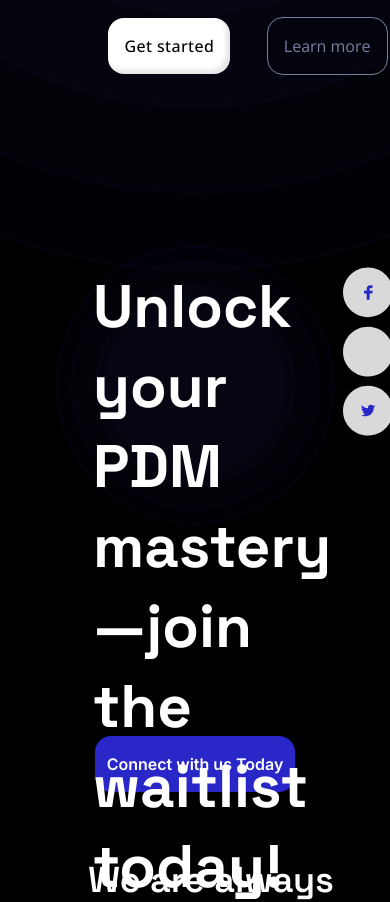
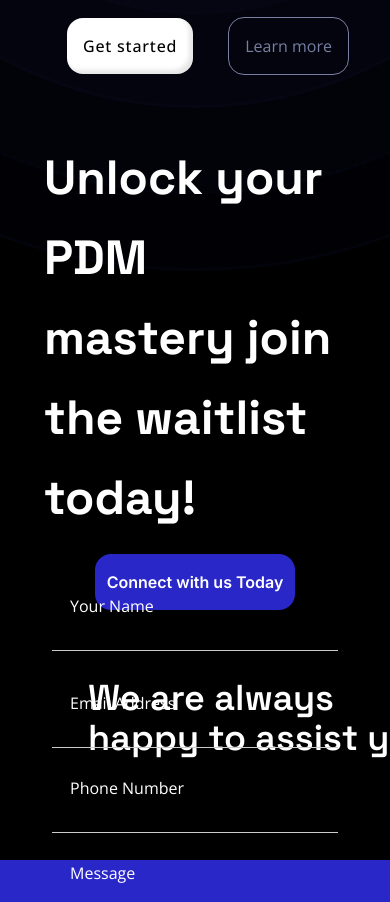
Before and after one commit to PhoinixTechnologies/pdm, a React (Vite) app: page / in a window 390 px wide. Shown: the part 4600-5502 px from the top of the page. Built offline with nearby package versions, Linux system fonts and the light colour scheme; a web font is replaced by a local one.

Commit message:
each section responsivenwss

```diff
--- a/src/Agenda.jsx
+++ b/src/Agenda.jsx
@@ -1,7 +1,7 @@
 import about from './img/agenda.png'
 const Agenda = () => {
     return (
-      <div className='bg-black  p-20 py-40 flex flex-col gap-70 mt-10' id='Agenda'>
+      <div className='bg-black  p-20 px-10 md:px-20 py-40 flex flex-col gap-70 mt-10' id='Agenda'>
             <div className='flex justify-center items-center h-max relative'>
                 <div className="w-[630px] h-[629px] flex-shrink-0 rounded-[630px] border-[3px] border-dashed border-[#0D0F2B] opacity-90 bg-[#060714] flex justify-center items-center">
                     <div className="w-[818px] h-[817px] flex-shrink-0 rounded-[818px] border-[3px] border-solid border-[#0D0F2B] opacity-80 bg-[#060714] flex justify-center items-center">
@@ -33,34 +33,33 @@ const Agenda = () => {
                             <p className='flex md:max-w-160 font-link text-md leading-6 font-medium h-max md:row-start-2 md:text-sm text-justify md:text-left '>
                                 I am an experienced tutor with strong foundation in Python programming, data analysis and machine learning. I specialize in guiding students and professionals through complex topics like data manipulation, visualization and machine learning development. My hands-on approach and tailored lessons help master practical skills in tools such as pandas, Numpy, Matplotlib and Scikit-learn.
                             </p>
-                            <div className=' w-80 md:w-100 h-full rounded-4xl md:row-span-3 h-max'>
+                            <div className=' w-80 md:w-100 h-full rounded-4xl md:row-span-3 h-max '>
                                 <img src={about} alt="" className='rounded-4xl h-auto w-full max-w-full'/>
                             </div>
                             <div className='flex gap-x-4 items-center col-start-1 md:row-start-3 md:justify-self-start w-full justify-evenly md:justify-center md:justify-start'>
-                                <a href="/" className='flex items-center px-4 py-4 w-max md:px-1 md:py-3 rounded-2xl bg-white text-black justify-center tracking-wide w-30 font-medium shadow-[inset_-4px_-4px_4px_rgba(0,0,0,0.1),_inset_4px_4px_4px_rgba(255,255,255,0.1)]'>Get started</a>
-                                <a href="/" className='flex items-center px-4 py-4 w-max md:px-1 md:py-3 rounded-2xl text-link border border-link w-30 justify-center'>Learn more</a>
+                                <a href="/" className='flex items-center px-4 py-4 w-max rounded-2xl bg-white text-black justify-center tracking-wider font-medium shadow-[inset_-4px_-4px_4px_rgba(0,0,0,0.1),_inset_4px_4px_4px_rgba(255,255,255,0.1)]'>Get started</a>
+                                <a href="/" className='flex items-center px-4 py-4 w-max  rounded-2xl text-link border border-link justify-center'>Learn more</a>
                             </div>
 
                 </div>
             </div>
 
-            <div className='flex justify-center items-center h-max border relative inset-x-0 -top-0'>
-            <div className="w-[180px] h-[180px] sm:w-[300px] sm:h-[300px] md:w-[450px] md:h-[450px] lg:w-[550px] lg:h-[550px] xl:w-[630px] xl:h-[629px] flex-shrink-0 rounded-[630px] border-[3px] border-dashed border-[#0D0F2B] opacity-90 bg-[#060714] flex justify-center items-center">
-                <div className="w-[200px] h-[200px] sm:w-[350px] sm:h-[350px] md:w-[500px] md:h-[500px] lg:w-[700px] lg:h-[700px] xl:w-[818px] xl:h-[817px] flex-shrink-0 rounded-[818px] border-[3px] border-solid border-[#0D0F2B] opacity-80 bg-[#060714] flex justify-center items-center">
-                    <div className="w-[250px] h-[250px] sm:w-[400px] sm:h-[400px] md:w-[600px] md:h-[600px] lg:w-[800px] lg:h-[800px] xl:w-[990px] xl:h-[989px] flex-shrink-0 rounded-[990px] border-[3px] border-dashed border-[#0D0F2B] opacity-70 bg-[#060714] flex justify-center items-center">
-                        <div class="w-[280px] h-[280px] sm:w-[450px] sm:h-[450px] md:w-[700px] md:h-[700px] lg:w-[950px] lg:h-[950px] xl:w-[1144px] xl:h-[1143px] flex-shrink-0 rounded-[1144px] border-[3px] border-solid border-[#0D0F2B] opacity-60 bg-[#060714]">
+            <div className='flex justify-center items-center h-max  relative inset-x-0 top-20 md:-top-0'>
+                <div className="w-[630px] h-[629px] flex-shrink-0 rounded-[630px] border-[3px] border-dashed border-[#0D0F2B] opacity-90 bg-[#060714] flex justify-center items-center hidden md:flex">
+                    <div className="w-[818px] h-[817px] flex-shrink-0 rounded-[818px] border-[3px] border-solid border-[#0D0F2B] opacity-80 bg-[#060714] flex justify-center items-center hidden md:flex">
+                        <div className="w-[990px] h-[989px] flex-shrink-0 rounded-[990px] border-[3px] border-dashed border-[#0D0F2B] opacity-70 bg-[#060714] flex justify-center items-center hidden md:flex">
+                            <div class="w-[1144px] h-[1143px] flex-shrink-0 rounded-[1144px] border-[3px] border-solid border-[#0D0F2B] opacity-60 bg-[#060714] hidden md:flex">
                             </div>
                         </div>
                     </div>
             </div>
-                    <div className='flex flex-col w-full h-auto text-white gap-x-10 absolute p-1 -top-10 gap-y-5'>
-                        <div className='w-full p-2 flex gap-x-3  '>
-                            <div className=''>
-                                <h3 className='w-full font-link font-bold text-6xl/20'>
-                                Unlock your PDM mastery—join the waitlist today!
+                    <div className='grid grid-rows-auto grid-cols-auto w-fit h-fit text-white absolute p-1 -top-60 md:top-10 gap-10 md:gap-x-10 justify-start'>
+                            <div className=' w-fit'>
+                                <h3 className='w-fit font-link font-bold text-5xl/20 md:w-230 md:text-6xl/20 '>
+                                Unlock your PDM mastery <span className = "hidden md:inline-flex"> - </span> join the waitlist today!
                                 </h3>
                             </div>
-                            <div className='flex flex-col gap-y-2'>
+                            <div className='flex md:flex-col gap-y-2 row-start-4 w-50 justify-between md:col-start-2 md:row-start-1  md:w-fit '>
                                 <svg xmlns="http://www.w3.org/2000/svg" width="50" height="51" viewBox="0 0 50 51" fill="none">
                                 <path d="M25.0059 50.1495C38.8097 50.1495 50 39.0236 50 25.2991C50 11.5746 38.8097 0.44873 25.0059 0.44873C11.202 0.44873 0.0117188 11.5746 0.0117188 25.2991C0.0117188 39.0236 11.202 50.1495 25.0059 50.1495Z" fill="#D9D9D9"/>
                                 <path d="M23.7062 32.6462L23.6858 26.387H21.0078V23.7044H23.6858V21.9161C23.6858 19.5025 25.1778 18.3394 27.3272 18.3394C28.3568 18.3394 29.2417 18.4161 29.4995 18.4505V20.9728L28.0088 20.9735C26.8399 20.9735 26.6135 21.5299 26.6135 22.3464V23.7044H29.9343L29.0416 26.387H26.6135V32.6462H23.7062Z" fill="#2A27C9"/>
@@ -73,8 +72,7 @@ const Agenda = () => {
                                 <path d="M32.2902 21.0781C31.7546 21.3463 31.219 21.4358 30.5942 21.5252C31.219 21.1675 31.6653 20.631 31.8439 19.9157C31.3083 20.2733 30.6834 20.4522 29.9693 20.631C29.4337 20.0945 28.6303 19.7368 27.8269 19.7368C26.3094 19.7368 24.9705 21.0781 24.9705 22.6876C24.9705 22.9559 24.9705 23.1347 25.0597 23.3135C22.6496 23.2241 20.418 22.0617 18.9897 20.2733C18.7219 20.7204 18.6327 21.1675 18.6327 21.7934C18.6327 22.777 19.1683 23.6712 19.9716 24.2077C19.5253 24.2077 19.079 24.0289 18.6327 23.85C18.6327 25.2807 19.6146 26.4432 20.9536 26.7114C20.6858 26.8008 20.418 26.8008 20.1502 26.8008C19.9716 26.8008 19.7931 26.8008 19.6146 26.7114C19.9716 27.8739 21.0428 28.768 22.3818 28.768C21.3999 29.5728 20.1502 30.0199 18.7219 30.0199C18.4541 30.0199 18.2756 30.0199 18.0078 30.0199C19.3468 30.8247 20.8643 31.3612 22.4711 31.3612C27.8269 31.3612 30.7727 26.8903 30.7727 23.0453C30.7727 22.9559 30.7727 22.777 30.7727 22.6876C31.3975 22.2405 31.9331 21.704 32.2902 21.0781Z" fill="#2A27C9"/>
                                 </svg>
                             </div>
-                        </div>
-                        <form action="" className=' p-2 flex flex-col gap-5'>
+                            <form action="" className=' p-2 flex flex-col gap-5 row-start-2'>
                             <div className="flex flex-col  gap-0 pb-2 px-2.5 pt-2 border-b border-[#CACACA] flex-1">
                                 <label htmlFor="" className='mx-2'>Your Name</label>
                                 <input
@@ -108,7 +106,7 @@ const Agenda = () => {
                                 />
                             </div>
                             </form>
-                        <button type="button" className='input-btn '>
+                            <button type="button" className='flex gap-x-0 bg-[#2A27C9] w-max items-center p-3 py-4 rounded-2xl row-start-3'>
                                 <p className='input-text '>
                                 Leave us a Message
                                 </p>
--- a/src/aboutus.jsx
+++ b/src/aboutus.jsx
@@ -30,8 +30,8 @@ const About = () => {
                                 <img src={about} alt="" className='rounded-4xl h-auto w-full max-w-full'/>
                         </div>
                         <div className='flex gap-x-4 items-center col-start-1 md:row-start-3 md:justify-self-start w-full justify-evenly md:justify-center md:justify-start'>
-                                <a href="/" className='flex items-center px-4 py-4 w-max md:px-1 md:py-3 rounded-2xl bg-white text-black justify-center tracking-wide md:w-30 font-medium inset-shadow-sm inset-shadow-black-500'>Get started</a>
-                                <a href="/" className='flex items-center px-4 py-4 w-max md:px-1 md:py-3 rounded-2xl text-link border border-link w-30 justify-center'>Learn more</a>
+                                <a href="/" className='flex items-center px-4 py-4 w-max  rounded-2xl bg-white text-black justify-center tracking-wide font-medium inset-shadow-sm inset-shadow-black-500'>Get started</a>
+                                <a href="/" className='flex items-center px-4 py-4 w-max md:px-4 md:py-4 rounded-2xl text-link border border-link w-max justify-center'>Learn more</a>
                         </div>
                     </div>
 
```
Lines whose indentation alone changed are shown as unchanged.
